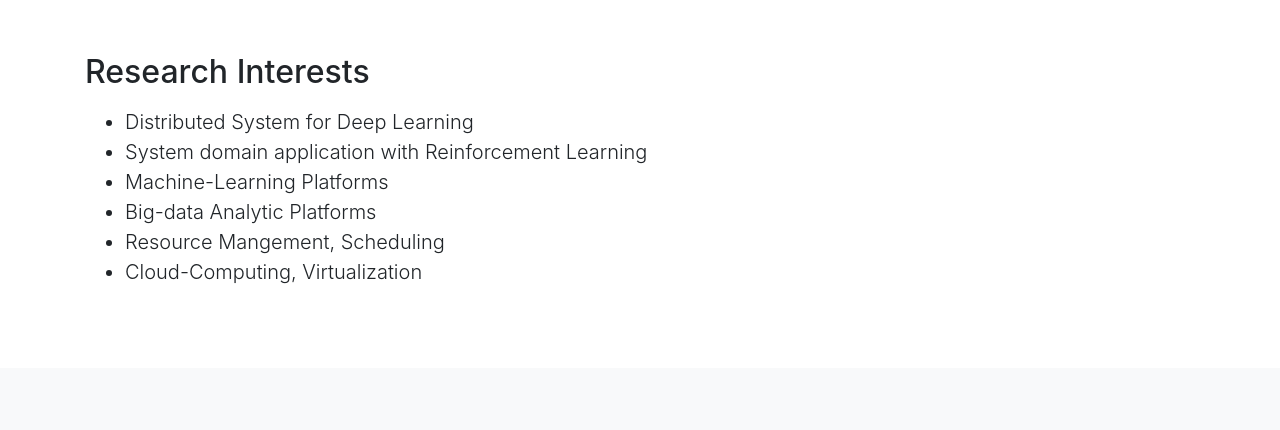
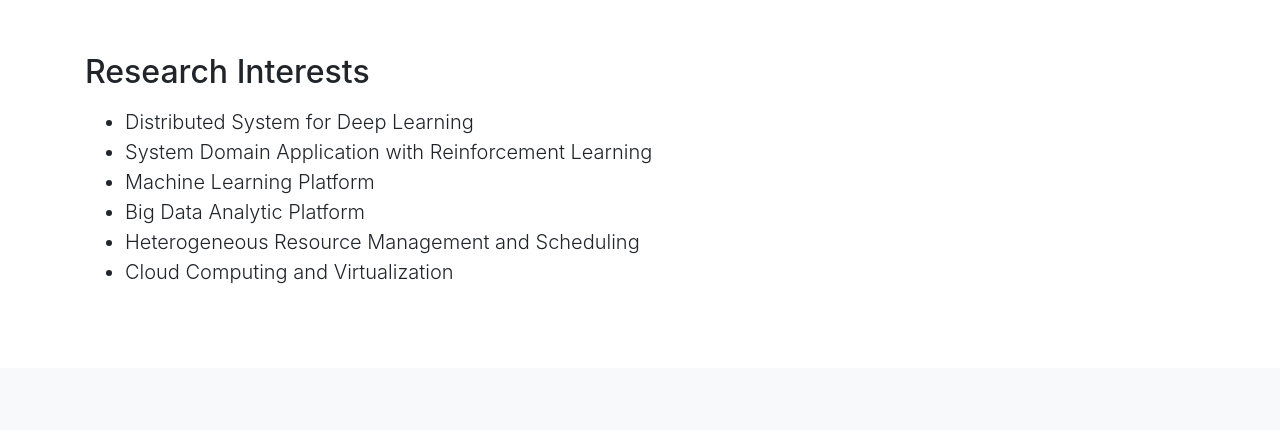
Before and after one commit to gyeongchan-yun/gyeongchan-yun.github.io, a website with bundled scripts: page index.html in a window 1280 px wide. Shown: the part 1160-1590 px from the top of the page. Built offline with nearby package versions, Linux system fonts and the light colour scheme.

Commit message:
Modify research interests

```diff
--- a/index.html
+++ b/index.html
@@ -125,11 +125,11 @@
           <p class="lead">
             <ul>
               <li class="lead">Distributed System for Deep Learning</li>
-              <li class="lead">System domain application with Reinforcement Learning</li>
-              <li class="lead">Machine-Learning Platforms</li>
-              <li class="lead">Big-data Analytic Platforms</li>
-              <li class="lead">Resource Mangement, Scheduling</li>
-              <li class="lead">Cloud-Computing, Virtualization</li>
+              <li class="lead">System Domain Application with Reinforcement Learning</li>
+              <li class="lead">Machine Learning Platform</li>
+              <li class="lead">Big Data Analytic Platform</li>
+              <li class="lead">Heterogeneous Resource Management and Scheduling</li>
+              <li class="lead">Cloud Computing and Virtualization</li>
             </ul>
           </p>
         </div>
```
